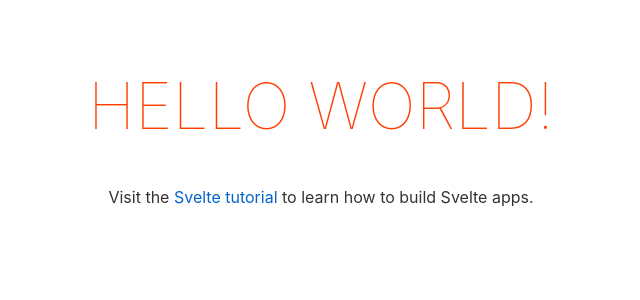
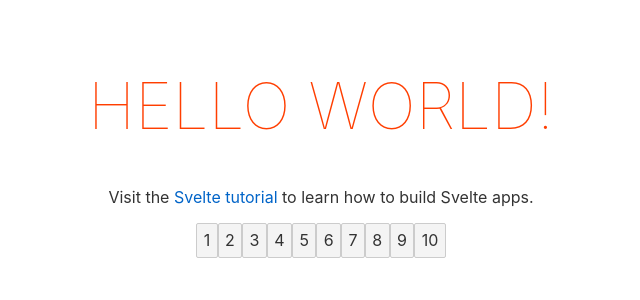
Before and after one commit to jkjustjoshing/time-calculator, a Svelte app: page / in a window 1280 px wide. Shown: the top 300 px of the page, without its empty margins (319-959 px from the left). Built offline with nearby package versions, Linux system fonts and the light colour scheme.

Commit message:
Create 2 components and link together

```diff
--- a/src/App.svelte
+++ b/src/App.svelte
@@ -1,10 +1,17 @@
 <script>
+	import Numbers from './Numbers.svelte';
+
 	export let name;
+
+	const handleNumber = ({ detail }) => {
+		console.log('the', detail.number)
+	}
 </script>
 
 <main>
 	<h1>Hello {name}!</h1>
 	<p>Visit the <a href="https://svelte.dev/tutorial">Svelte tutorial</a> to learn how to build Svelte apps.</p>
+	<Numbers on:number={handleNumber} />
 </main>
 
 <style>
--- /dev/null
+++ b/src/Numbers.svelte
@@ -0,0 +1,17 @@
+<script>
+  import { createEventDispatcher } from 'svelte';
+  const dispatch = createEventDispatcher()
+
+  const numbers = Array(10).fill().map((_, i) => i + 1)
+
+  const buttonClick = (e) => {
+    const number = parseInt(e.target.textContent, 10)
+    dispatch('number', { number });
+  }
+</script>
+
+<div>
+  {#each numbers as number}
+    <button on:click={buttonClick}>{number}</button>
+  {/each}
+</div>
```
